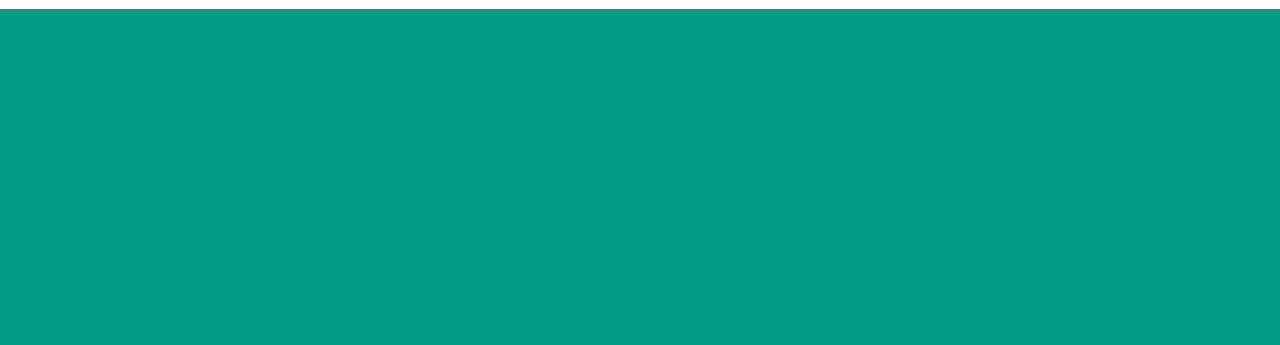
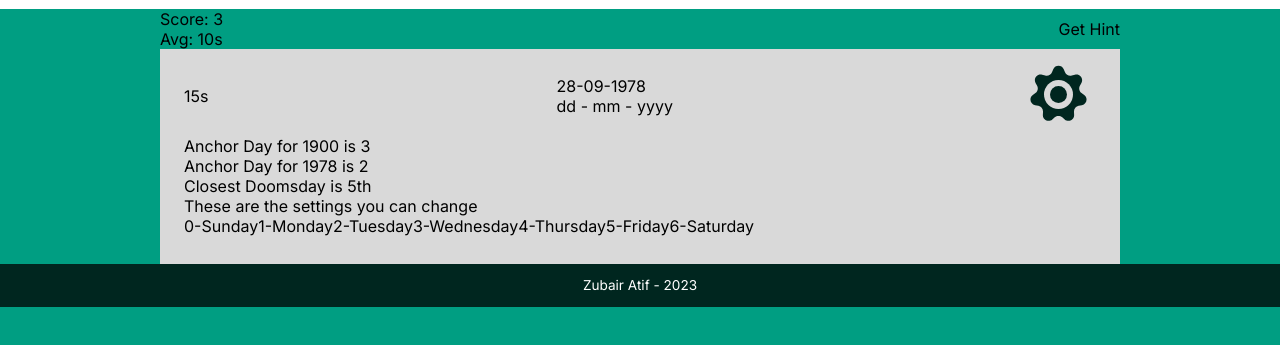
Before and after one commit to zubairatif/doomsday, a plain HTML site: page index.html in a window 1280 px wide. Shown: the part 149-494 px from the top of the page. Drawn offline with Linux system fonts and the light colour scheme.

Commit message:
HTML strucutre for index page complete, basic css

```diff
--- a/index.css
+++ b/index.css
@@ -11,21 +11,41 @@ body {
 }
 ul {
   list-style: none;
+}
+.top_bar ul {
   display: flex;
   gap: 1rem;
 }
-a {
-  text-decoration: none;
-  color: black;
-  opacity: 0.85;
-}
-a:hover {
-  text-decoration: 3px solid underline;
-  opacity: 1;
-}
+
 header {
-  background: #ffffff;
+  background: white;
   padding-block: 0.75rem;
   display: grid;
   place-items: center;
 }
+.above_main {
+  max-width: 960px;
+  margin-inline: auto;
+  display: flex;
+  align-items: center;
+  justify-content: space-between;
+}
+main {
+  background-color: #d9d9d9;
+  max-width: 960px;
+  margin-inline: auto;
+  padding: 0.5rem 1.5rem;
+}
+.main_top {
+  display: flex;
+  align-items: center;
+  justify-content: space-between;
+}
+footer {
+  background-color: var(--primary-dark);
+  color: white;
+  display: grid;
+  place-items: center;
+  font-size: 0.85rem;
+  padding-block: 1em;
+}
--- a/index.html
+++ b/index.html
@@ -23,5 +23,47 @@
     <header>
       <h1>Calculate the Week-Day using Domsday Rule</h1>
     </header>
+    <div class="above_main">
+      <div class="stats">
+        <p class="score_count">Score: 3<span class="score_value"></span></p>
+        <p class="average_count">Avg: 10s<span class="average_value"></span></p>
+      </div>
+      <button class="get_hint">Get Hint</button>
+    </div>
+    <main>
+      <div class="main_top">
+        <div class="stopwatch"><p class="stopwatch_value">15s</p></div>
+        <div class="date">
+          <p class="date_value">28-09-1978</p>
+          <p class="date_format">dd - mm - yyyy</p>
+        </div>
+        <button class="settings_button">
+          <img src="settings.svg" alt="settings icon" />
+        </button>
+      </div>
+      <div class="main_hint hide">
+        <ul class="hint_list">
+          <li>Anchor Day for 1900 is <span class="hint_one_value">3</span></li>
+          <li>Anchor Day for 1978 is <span class="hint_two_value">2</span></li>
+          <li>Closest Doomsday is <span class="hint_three_value">5th</span></li>
+        </ul>
+      </div>
+      <div class="main_settings hide">
+        <p>These are the settings you can change</p>
+      </div>
+      <div class="options">
+        <button class="day" id="sun" data-value="0">0-Sunday</button
+        ><button class="day" id="mon" data-value="1">1-Monday</button
+        ><button class="day correct" id="tue" data-value="2">2-Tuesday</button
+        ><button class="day" id="wed" data-value="3">3-Wednesday</button
+        ><button class="day" id="thu" data-value="4">4-Thursday</button
+        ><button class="day" id="fri" data-value="5">5-Friday</button
+        ><button class="day" id="sat" data-value="6">6-Saturday</button>
+      </div>
+      <button class="continue"></button>
+    </main>
+    <footer>
+      <p>Zubair Atif - 2023</p>
+    </footer>
   </body>
 </html>
--- a/style.css
+++ b/style.css
@@ -32,3 +32,17 @@ h1,
 h2 {
   font-family: "Poppins";
 }
+button {
+  font: inherit;
+  all: unset;
+  cursor: pointer;
+}
+a {
+  text-decoration: none;
+  color: black;
+  opacity: 0.85;
+}
+a:hover {
+  text-decoration: 3px solid underline;
+  opacity: 1;
+}
```
Also changed, not shown: settings.svg (added).
